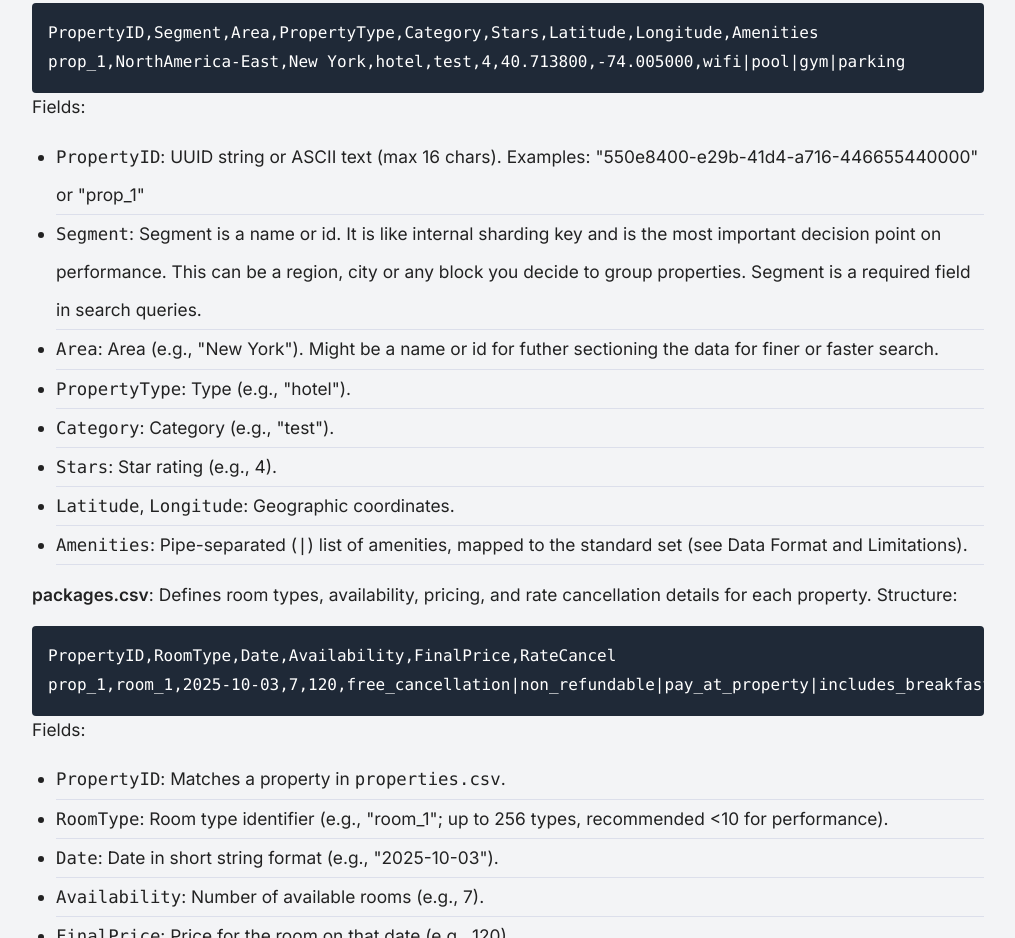
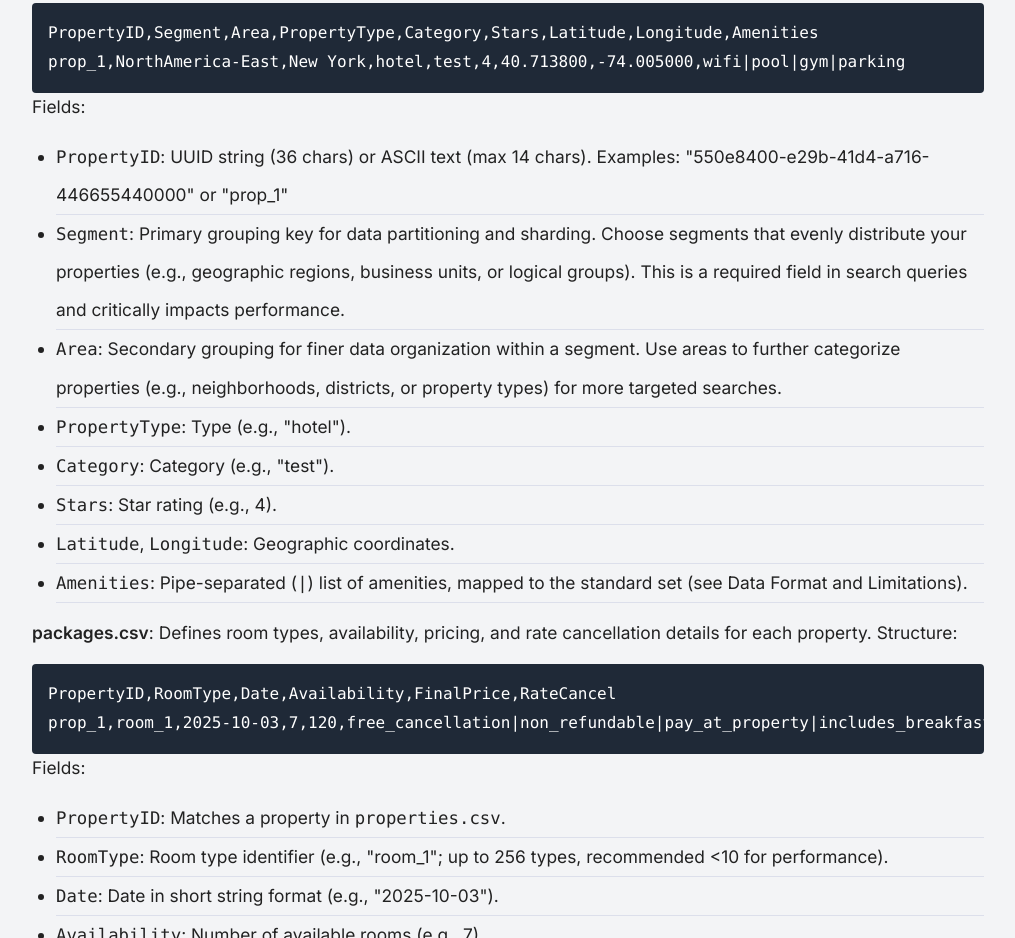
Before and after one commit to roomzin/roomzin-website, a plain HTML site: page docs.html in a window 1280 px wide. Shown: the part 5271-6209 px from the top of the page, without its empty margins (132-1147 px from the left). Drawn offline with nearby package versions, Linux system fonts and the light colour scheme.

Commit message:
updated docs

```diff
--- a/docs.html
+++ b/docs.html
@@ -197,14 +197,18 @@ prop_1,NorthAmerica-East,New York,hotel,test,4,40.713800,-74.005000,wifi|pool|gy
 </code></pre>
             <p class="mb-4">Fields:</p>
             <ul class="list-disc pl-6 mb-4">
-                <li><code>PropertyID</code>: UUID string or ASCII text (max 16 chars).
+                <li><code>PropertyID</code>: UUID string (36 chars) or ASCII text (max 14 chars).
                     Examples: "550e8400-e29b-41d4-a716-446655440000" or "prop_1"
                 </li>
-                <li><code>Segment</code>: Segment is a name or id. It is like internal sharding key and is the
-                    most important decision point on performance. This can be a region, city or any block you decide to
-                    group properties. Segment is a required field in search queries.</li>
-                <li><code>Area</code>: Area (e.g., "New York"). Might be a name or id for futher sectioning the data
-                    for finer or faster search.</li>
+                <li><code>Segment</code>: Primary grouping key for data partitioning and sharding.
+                    Choose segments that evenly distribute your properties (e.g., geographic regions,
+                    business units, or logical groups). This is a required field in search queries
+                    and critically impacts performance.
+                </li>
+                <li><code>Area</code>: Secondary grouping for finer data organization within a segment.
+                    Use areas to further categorize properties (e.g., neighborhoods, districts,
+                    or property types) for more targeted searches.
+                </li>
                 <li><code>PropertyType</code>: Type (e.g., "hotel").</li>
                 <li><code>Category</code>: Category (e.g., "test").</li>
                 <li><code>Stars</code>: Star rating (e.g., 4).</li>
```
